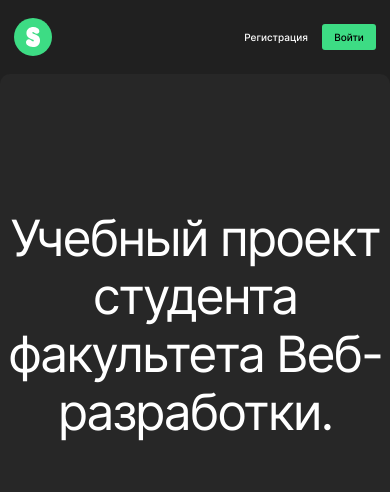
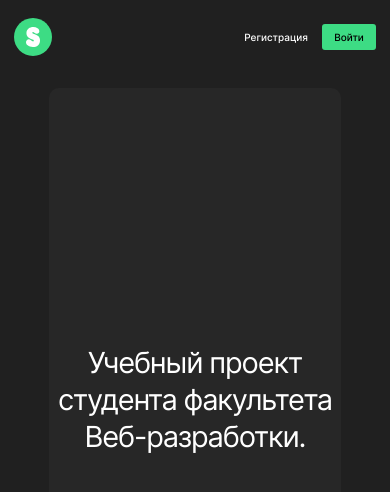
Before and after one commit to Kuban23/movies-explorer-frontend, a React (Create React App) app: page / in a window 390 px wide. Shown: the top 492 px of the page. Built offline with nearby package versions, Linux system fonts and the light colour scheme.

Commit message:
feat:Сверстал адаптив Promo

```diff
--- a/src/components/Header/Header.css
+++ b/src/components/Header/Header.css
@@ -53,15 +53,15 @@
    cursor: pointer;
 }
 
-@media (max-width: 768px) {
+@media (max-width: 770px) {
    .header {
-      padding: 18px 30px;
+      padding: 18px 30px 38px 30px;
    }
 }
 
 @media (max-width: 400px) {
    .header {
-      padding: 18px 14px 18px 14px;
+      padding: 18px 14px 32px 14px;
    }
 
    .header__link-auth {
--- a/src/components/Promo/Promo.css
+++ b/src/components/Promo/Promo.css
@@ -22,4 +22,33 @@ flex-direction: column;
 	color: #FFFFFF;
 	margin: 160px 0 151px 0;
 	padding: 0;
+	letter-spacing: -0.04em;
 }
+
+@media (max-width: 770px) {
+	.promo {
+		max-width: 728px;
+		height: 834px;
+	}
+
+	.promo__title {
+		font-size: 40px;
+		line-height: 52px;
+		max-width: 680px;
+		margin: 350px 0 314px 0;
+	}
+}
+
+@media (max-width: 400px) {
+	.promo {
+		max-width: 292px;
+		height: 586px;
+	}
+
+	.promo__title {
+		font-size: 29px;
+      line-height: 37px;
+		max-width: 680px;
+		margin: 350px 0 314px 0;
+	}
+}
```
